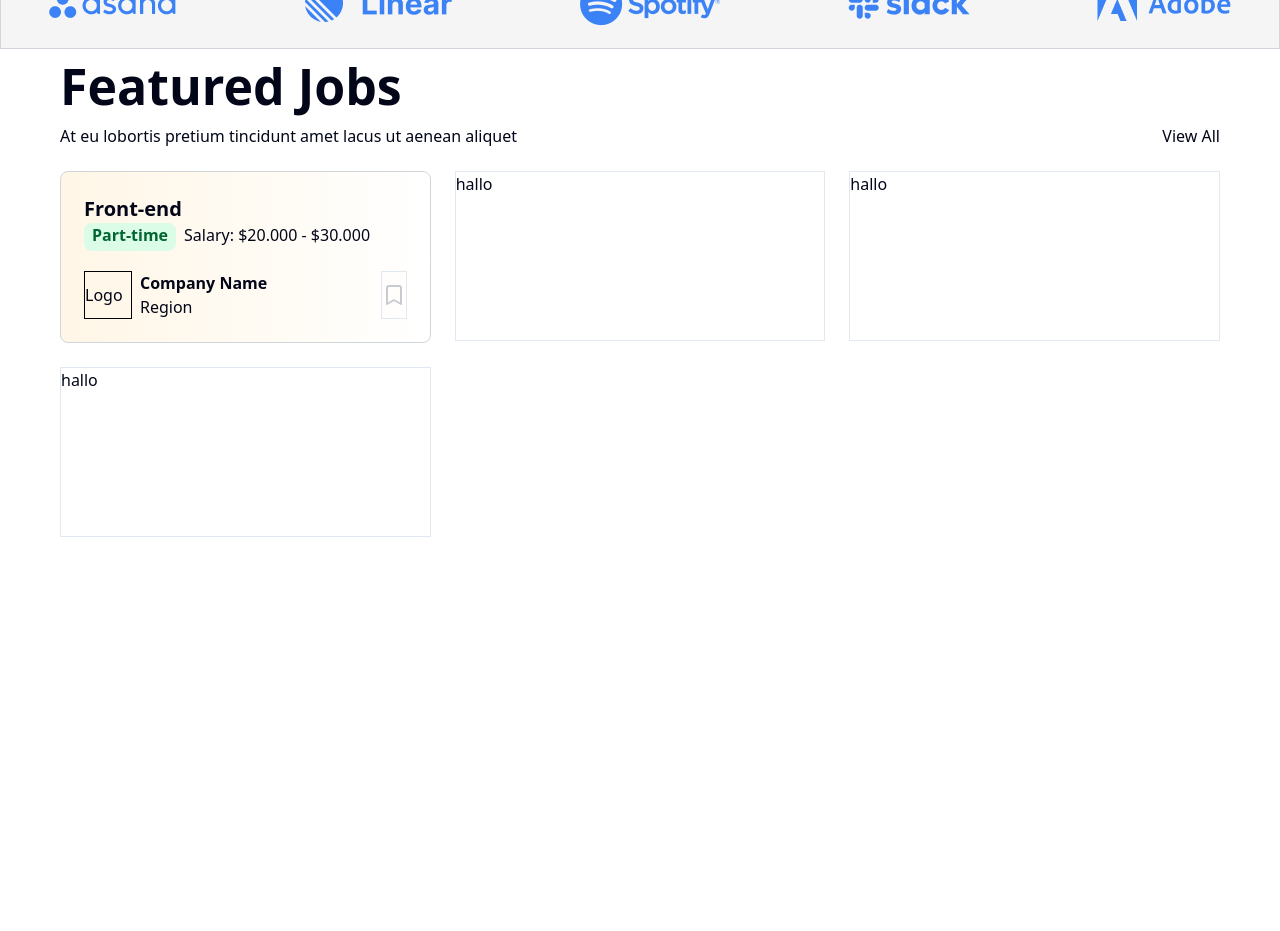
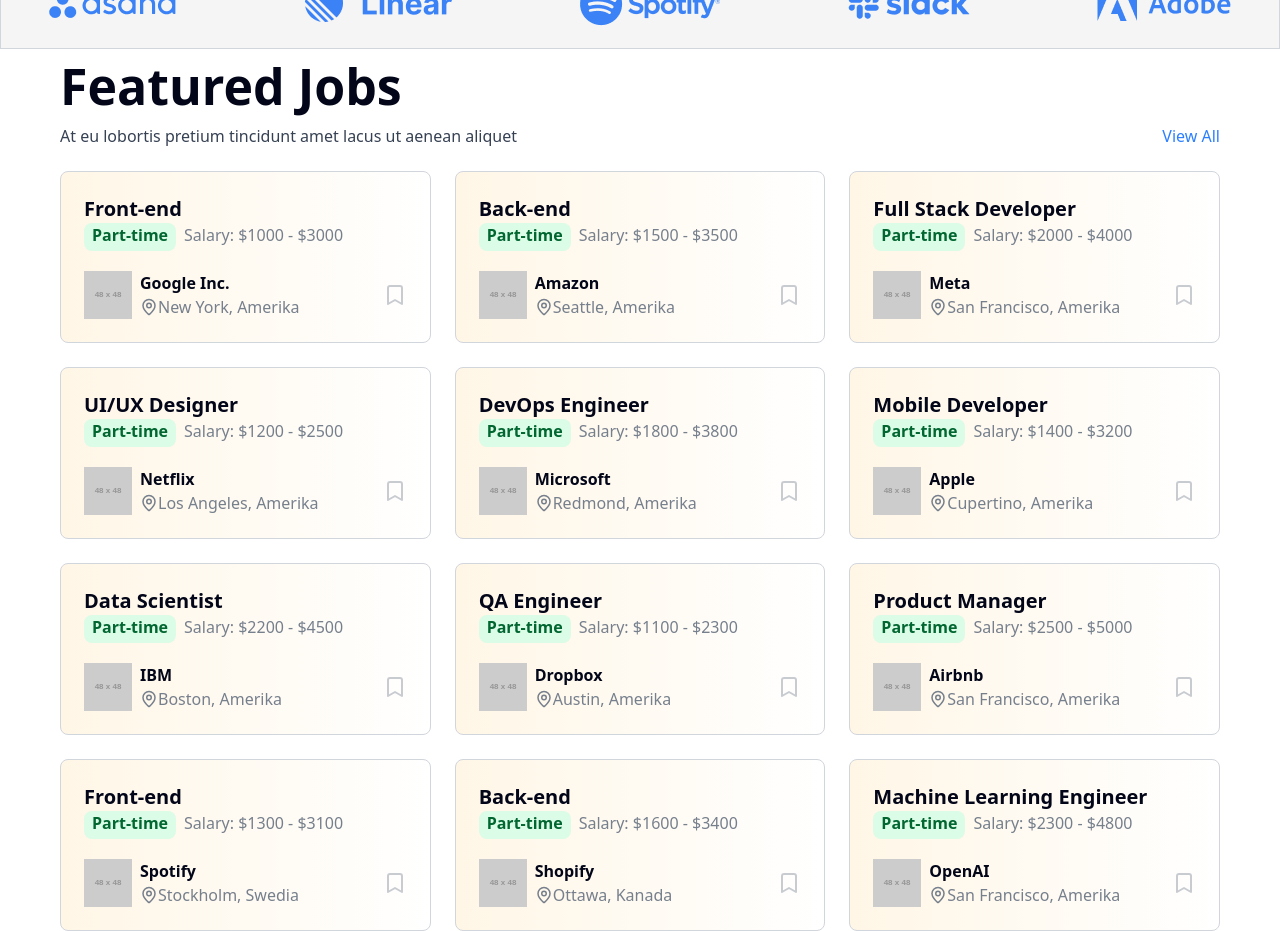
Before and after one commit to Rafhi-dev/KarirSpace, a Next.js app: page / in a window 1280 px wide. Shown: the part 760-1691 px from the top of the page. Before the commit the page ends 1609 px from the top, so only its background shows below. Built offline with nearby package versions, Linux system fonts and the light colour scheme.

Commit message:
feat: Add job listings and enhance FeaturedJobs component

```diff
--- a/src/app/(site)/page.tsx
+++ b/src/app/(site)/page.tsx
@@ -3,6 +3,9 @@
 import LogoCarousel from "../components/hompage/logoCarousel";
 import Slider from "../components/hompage/slider";
 import Navbar from "../components/navbar";
+
+
+
 
 const logo = {
 
@@ -27,6 +30,22 @@
   { logo: '/hompage/adobe.png' },
 ];
 
+const setJob = [
+  { position: "Front-end", salary: "$1000 - $3000", companyName: "Google Inc.", location: "New York, Amerika" },
+  { position: "Back-end", salary: "$1500 - $3500", companyName: "Amazon", location: "Seattle, Amerika" },
+  { position: "Full Stack Developer", salary: "$2000 - $4000", companyName: "Meta", location: "San Francisco, Amerika" },
+  { position: "UI/UX Designer", salary: "$1200 - $2500", companyName: "Netflix", location: "Los Angeles, Amerika" },
+  { position: "DevOps Engineer", salary: "$1800 - $3800", companyName: "Microsoft", location: "Redmond, Amerika" },
+  { position: "Mobile Developer", salary: "$1400 - $3200", companyName: "Apple", location: "Cupertino, Amerika" },
+  { position: "Data Scientist", salary: "$2200 - $4500", companyName: "IBM", location: "Boston, Amerika" },
+  { position: "QA Engineer", salary: "$1100 - $2300", companyName: "Dropbox", location: "Austin, Amerika" },
+  { position: "Product Manager", salary: "$2500 - $5000", companyName: "Airbnb", location: "San Francisco, Amerika" },
+  { position: "Front-end", salary: "$1300 - $3100", companyName: "Spotify", location: "Stockholm, Swedia" },
+  { position: "Back-end", salary: "$1600 - $3400", companyName: "Shopify", location: "Ottawa, Kanada" },
+  { position: "Machine Learning Engineer", salary: "$2300 - $4800", companyName: "OpenAI", location: "San Francisco, Amerika" }
+];
+
+
 export default function page() {
   return (
     <>
@@ -42,7 +61,7 @@
                 <LogoCarousel logos={logoCarousel} />
 
               {/* Featured Jobs */}
-              <FeaturedJobs />
+              <FeaturedJobs jobs={setJob} />
       </div>
     </>
   );
--- a/src/app/components/hompage/FeaturedJobs.tsx
+++ b/src/app/components/hompage/FeaturedJobs.tsx
@@ -1,41 +1,54 @@
-import { Bookmark } from "lucide-react";
+import { Bookmark, MapPin, Navigation } from "lucide-react";
+import Link from "next/link";
 
-export default function FeaturedJobs() {
+interface jobType {
+  position: string,
+  salary: string,
+  companyName: string,
+  location: string
+}
+
+interface jobProps {
+  jobs: jobType[];
+}
+
+export default function FeaturedJobs({jobs}: jobProps) {
   return (
     <>
       <div className="bg-white px-[60px] h-screen">
         <div className="text-[50px] font-bold">Featured Jobs</div>
         <div className="flex items-cente justify-between">
-          <div>
+          <div className="text-gray-700">
             At eu lobortis pretium tincidunt amet lacus ut aenean aliquet
           </div>
 
-          <div>View All</div>
+          <div className="text-blue-500 font-medium hover:text-blue-700 ">
+            <Link href={'/jobs'} >View All</Link>
+          </div>
         </div>
         <div className="grid grid-cols-1 md:grid-cols-3 mt-[23px] auto-cols-max gap-[24px]">
-          <div className="border border-gray-300 h-full bg-gradient-to-r from-[#FFF6E6] to-white p-[23px] rounded-md">
+
+          {jobs.map((job, index) => {
+            return (
+              <div key={index} className="border border-gray-300 h-full bg-gradient-to-r from-[#FFF6E6] to-white p-[23px] rounded-md">
             <div className="grid grid-rows-2 auto-rows-max">
-                <div className="text-xl font-bold">Front-end</div>
+                <div className="text-xl font-bold">{job.position}</div>
                 <div className="flex gap-2">
                     <div className="bg-green-100 text-green-800 font-bold rounded-md px-2">Part-time</div>
-                    <div className="taxt-gray-300">Salary: <span>$20.000 - $30.000</span></div>
+                    <div className="text-[#767F8C]">Salary: <span>{job.salary}</span></div>
                 </div>
             </div>
             <div className="flex gap-2 auto-cols-max mt-[20px]">
-                <div className="h-[48px] w-[48px] max-w-[48px] max-h-[48px] flex items-center border border-black">Logo</div>
+                <div className="h-[48px] w-[48px] max-w-[48px] max-h-[48px] flex items-center"><img src={"https://placehold.co/48x48"} alt="C-logo" /></div>
                 <div className="flex-1 flex-col">
-                    <div className="flex font-bold">Company Name</div>
-                    <div className="flex">Region</div>
+                    <div className="flex font-bold">{job.companyName}</div>
+                    <div className="flex items-center text-[#767F8C]"><MapPin size={18} /> {job.location}</div>
                 </div>
-                <div className="border flex items-center text-[#C8CCD1]"><button><Bookmark /></button></div>
+                <div className="flex items-center text-[#C8CCD1]"><button><Bookmark /></button></div>
             </div>
           </div>
-
-          <div className="border h-[170px]">hallo</div>
-
-          <div className="border  h-[170px]">hallo</div>
-
-          <div className="border  h-[170px]">hallo</div>
+            )
+          })}
         </div>
       </div>
     </>
--- a/src/app/layout.tsx
+++ b/src/app/layout.tsx
@@ -14,7 +14,7 @@
 
 const figtree = Figtree({
     subsets: ["latin"],
-    weight: ["500"], // "400", "500", "600", "700" pilih sesuai kebutuhan
+    weight: ["500"],
     variable: "--font-figtree",
     display: "swap",
   });
```
